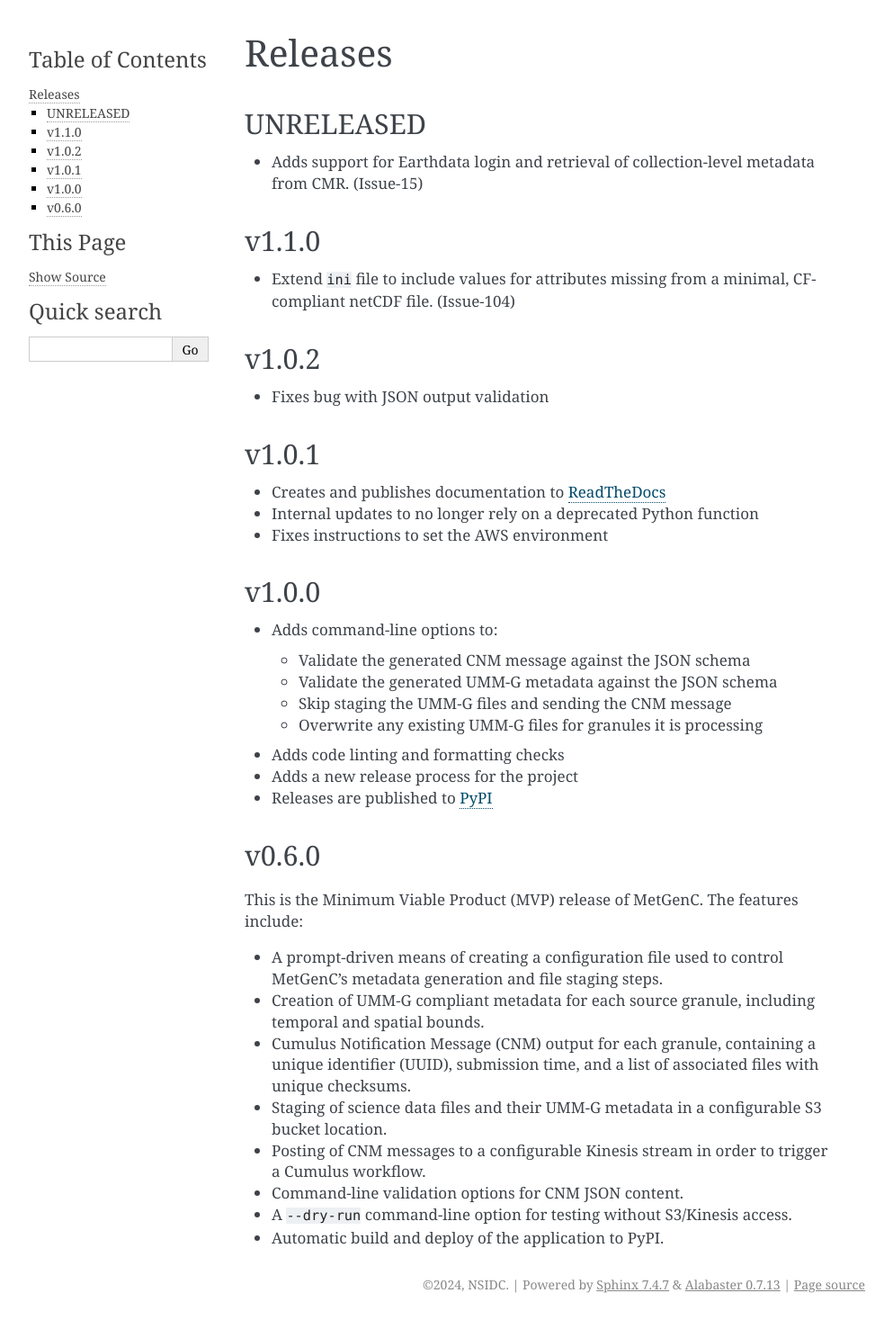
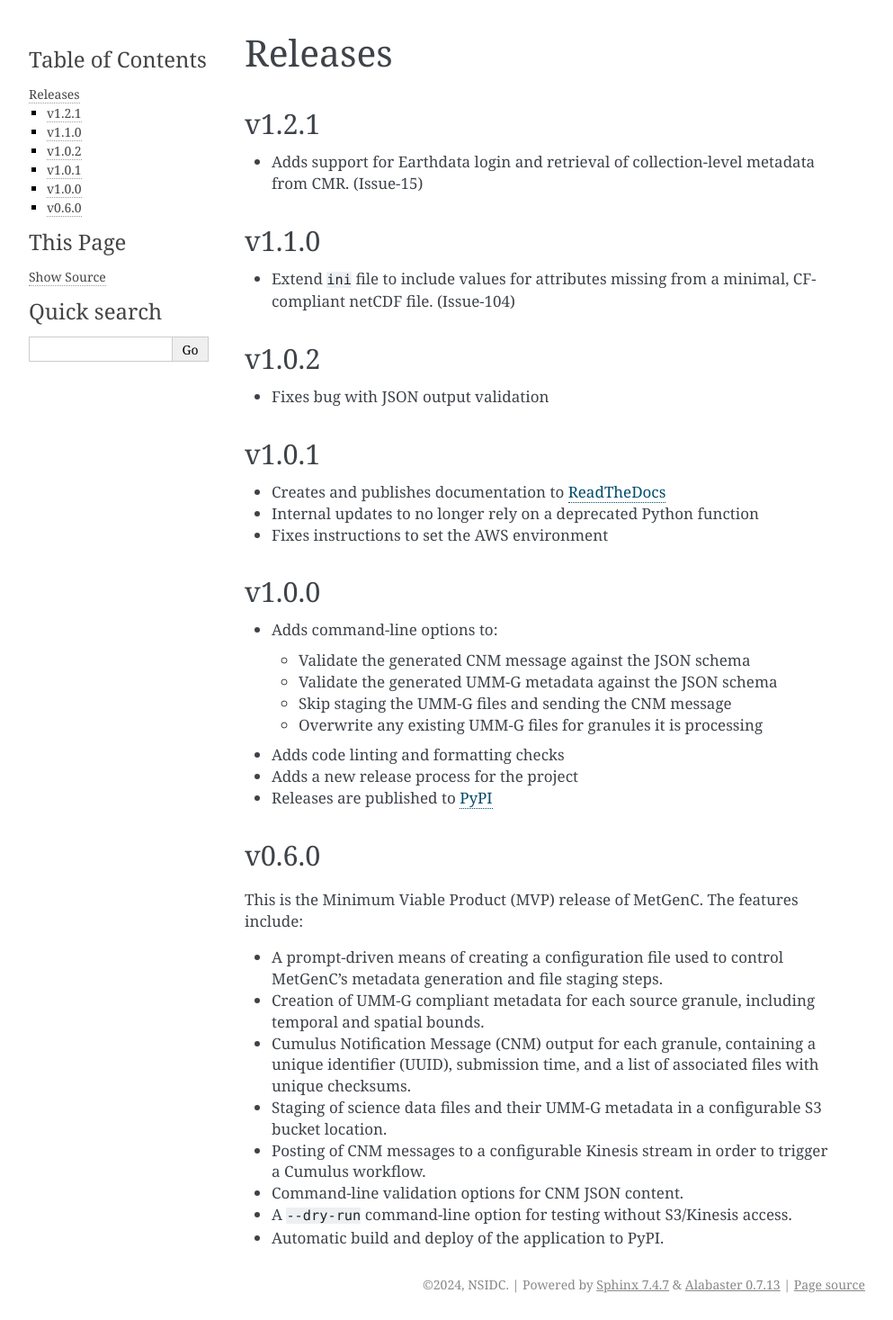
Before and after one commit to nsidc/granule-metgen, a Sphinx documentation site: the page built from docs/source/releases.rst, in a window 1280 px wide. Shown: the whole page at 90% size, without its empty margins (148-1141 px from the left). Built offline with Sphinx 7.4.7, drawn with Linux system fonts in a browser that asks for light colours.

Commit message:
Bump version: 1.2.0 → 1.2.1

```diff
--- a/CHANGELOG.md
+++ b/CHANGELOG.md
@@ -1,4 +1,4 @@
-## UNRELEASED
+## v1.2.1
 
 * Adds support for Earthdata login and retrieval of collection-level metadata
   from CMR. (Issue-15)
--- a/docs/source/conf.py
+++ b/docs/source/conf.py
@@ -6,8 +6,8 @@
 project = "MetGenC"
 copyright = "2024, NSIDC"
 author = "National Snow and Ice Data Center"
-release = "v1.2.0"
-version = "v1.2.0"
+release = "v1.2.1"
+version = "v1.2.1"
 
 extensions = [
     "myst_parser",
--- a/pyproject.toml
+++ b/pyproject.toml
@@ -1,6 +1,6 @@
 [tool.poetry]
 name = "nsidc-metgenc"
-version = "1.2.0"
+version = "1.2.1"
 description = "The nsidc-metgenc package enables data producers as well as Operations staff managing the data ingest workflow to create metadata files conforming to NASA's Common Metadata Repository UMM-G specification."
 authors = ["National Snow and Ice Data Center (NSIDC) <nsidc@nsidc.org>"]
 readme = "README.md"
@@ -38,7 +38,7 @@
 myst-parser = "^4.0.0"
 
 [tool.bumpversion]
-current_version = "1.2.0"
+current_version = "1.2.1"
 parse = "(?P<major>\\d+)\\.(?P<minor>\\d+)\\.(?P<patch>\\d+)"
 serialize = ["{major}.{minor}.{patch}"]
 search = "{current_version}"
```
Also changed, not shown: 1 other file.
